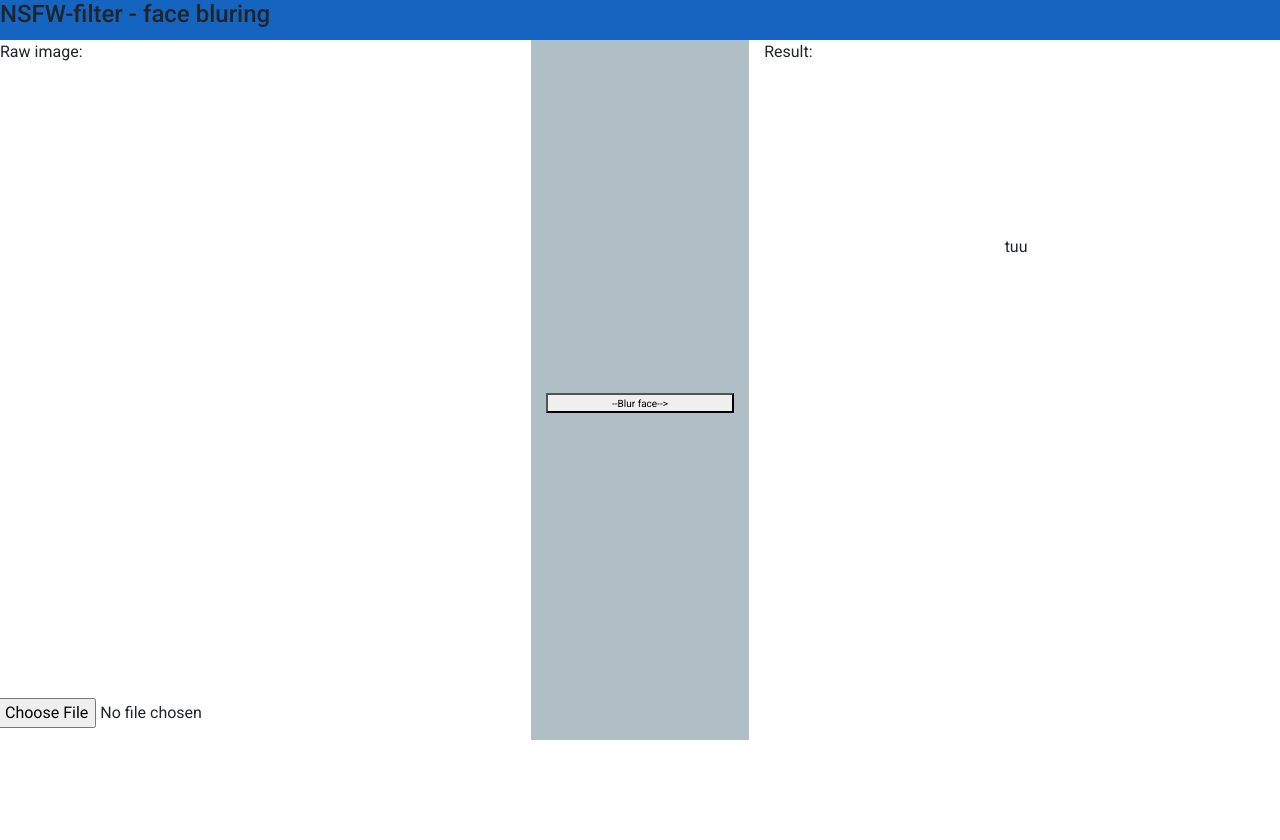
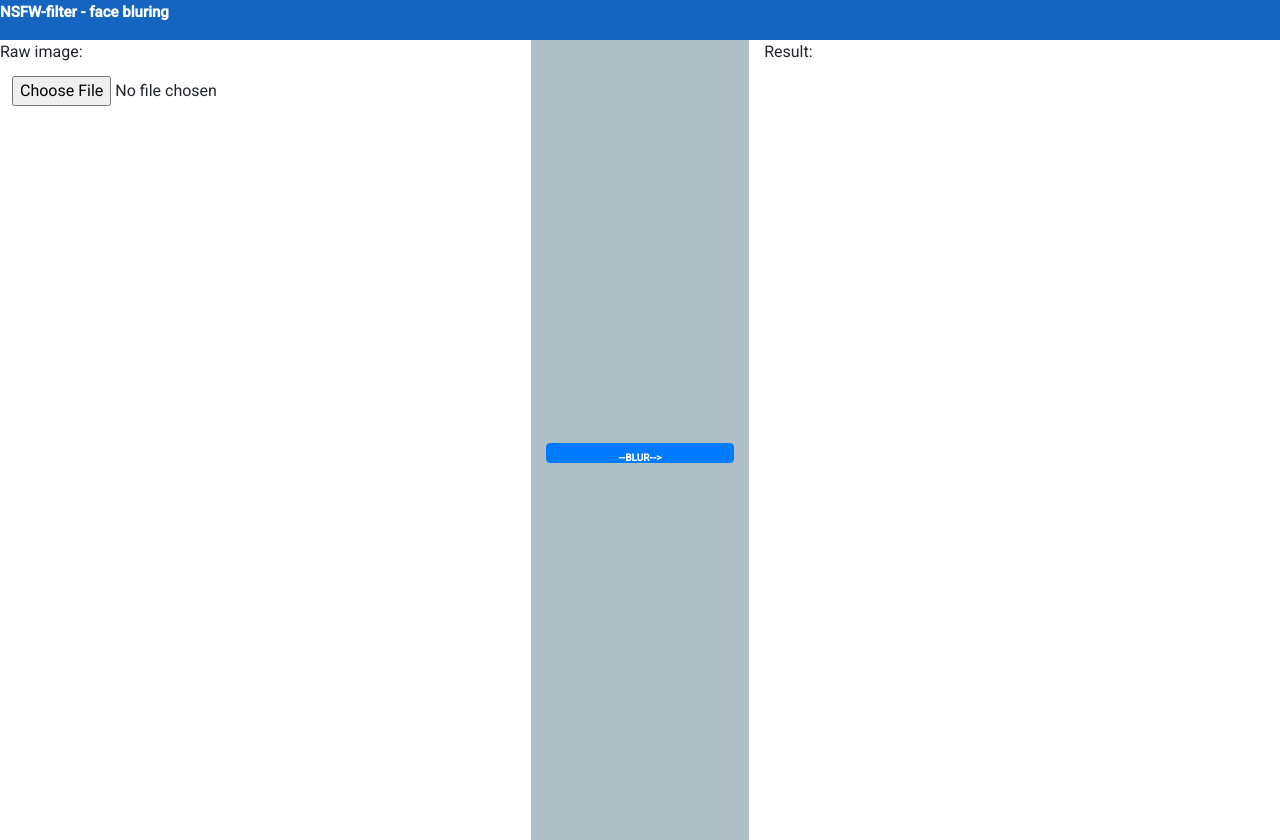
Before and after one commit to michalkaj/NSFW-filter, an Angular app in the folder frontend/: page / in a window 1280 px wide. Built offline with nearby package versions, Linux system fonts and the light colour scheme.

Commit message:
Colors frontend

```diff
--- a/frontend/src/app/app.component.html
+++ b/frontend/src/app/app.component.html
@@ -1,15 +1,17 @@
 <header style="background-color: #1565C0; min-height: 40px;">
-  <h4 style="margin-bottom: 0px;">NSFW-filter  - face bluring</h4>
+  <h4 style="margin-bottom: 0px;"><span style="color: white; "><b>NSFW-filter  - face bluring</b></span></h4>
 </header>
 <body>
-  <div class="row">
-    <div class="col-sm-5" style="background-color:#FFFFFF; min-height: 700px;">
+  <div class="row h-100">
+    <div class="col-sm-5" style="background-color:#FFFFFF; min-height: 700px">
       <p>Raw image:</p>
       <app-photo-preview [imgUrl]="currentPath"></app-photo-preview>
-    <input #file type="file" accept='image/*' (change)="onFileChanged($event)" #fileInput style="position: absolute; bottom: 12px; left: 12px;"/>
+      <div>
+        <input #file type="file" accept='image/*' (change)="onFileChanged($event)" #fileInput style="position: relative; left: 12px;"/>
+      </div>
   </div>
     <div class="col-sm-2" style="background-color:#B0BEC5;">
-      <button (click)="onUpload()" style="height: 20px; width: 100%; font-size: x-small; position: relative; top: 50%;">--Blur face--></button>
+      <button (click)="onUpload()"  class="btn btn-primary" style="height: 20px; width: 100%; font-size: x-small; position: relative; top: 50%;"><b> --BLUR--> </b></button>
     </div>
     <div class="col-sm-5" style="background-color:#FFFFFF;min-height: 700px;">
       <p>Result:</p>
@@ -17,7 +19,6 @@
         <mat-spinner mode="indeterminate" *ngIf="isLoading; else elseBlock" style=" align-items: center;
         justify-content: center"></mat-spinner>
         <ng-template #elseBlock>
-          <p>tuu</p>
           <app-photo-preview [imgUrl]="resultPath"></app-photo-preview>
         </ng-template>
       </div>
--- a/frontend/src/app/photo-preview/photo-preview.component.html
+++ b/frontend/src/app/photo-preview/photo-preview.component.html
@@ -1,3 +1,3 @@
 <div class="d-flex align-items-center justify-content-center" style="padding-left: 12px;">
-    <img [src]="imgURL" width="100%" *ngIf="imgURL">
+    <img [src]="imgURL" height="600px" *ngIf="imgURL">
 </div>
--- a/frontend/src/index.html
+++ b/frontend/src/index.html
@@ -9,7 +9,7 @@
   <link href="https://fonts.googleapis.com/css?family=Roboto:300,400,500&display=swap" rel="stylesheet">
   <link href="https://fonts.googleapis.com/icon?family=Material+Icons" rel="stylesheet">
 </head>
-<body>
+<body class="mat-typography">
   <app-root></app-root>
 </body>
 </html>
```
